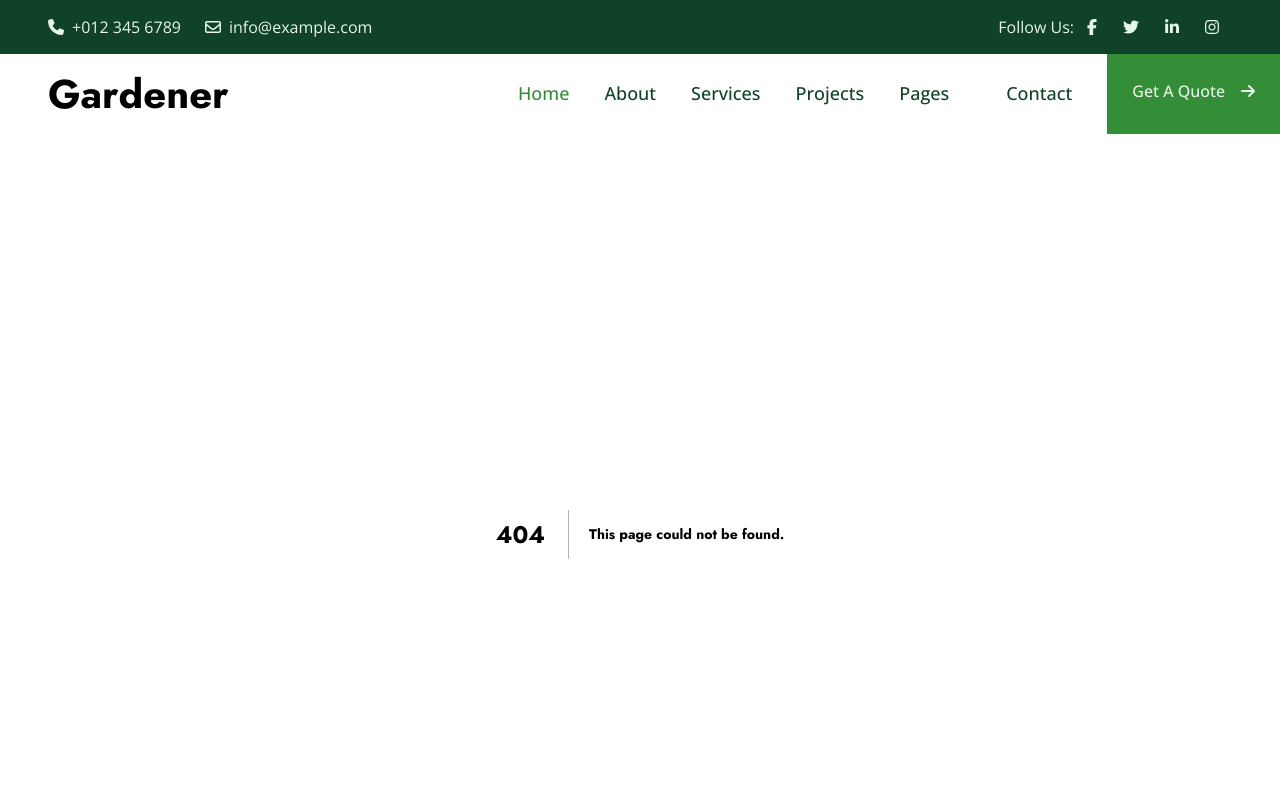
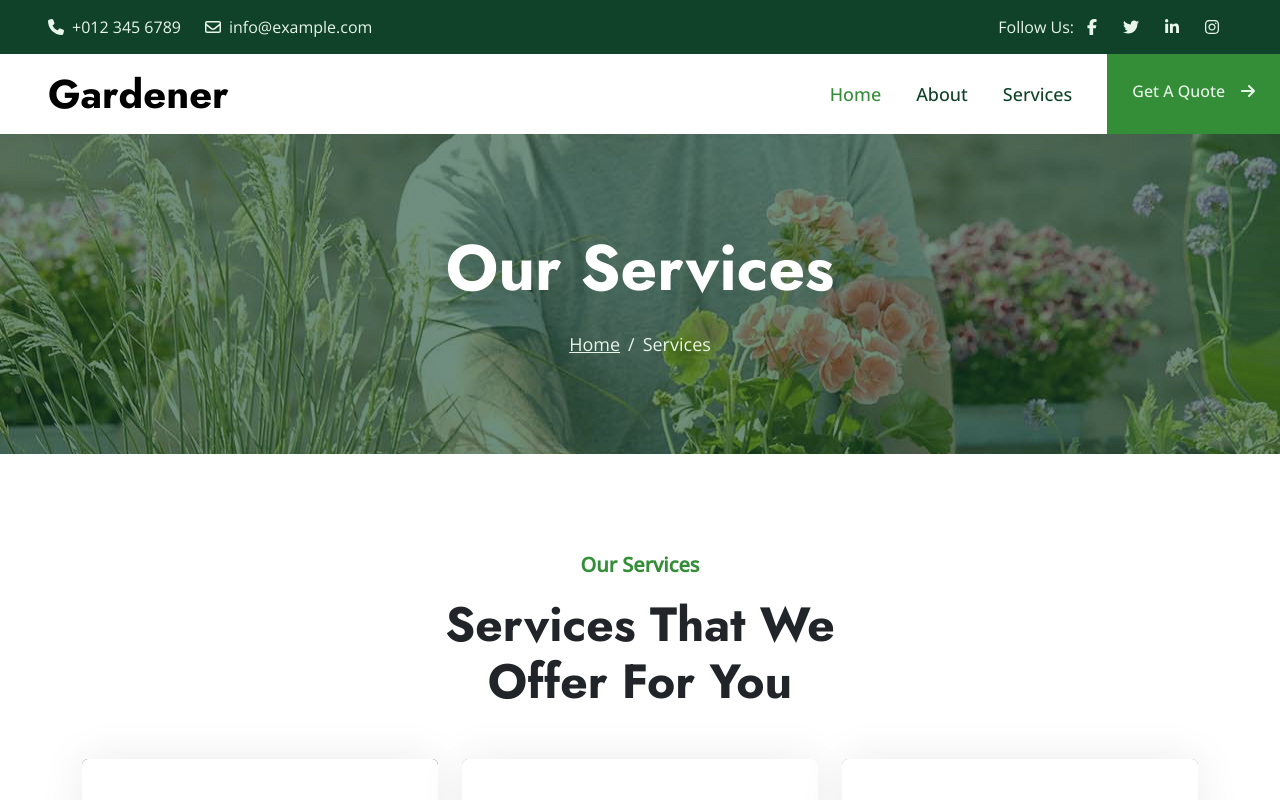
Before and after one commit to ankushshewale/gardenerWebsite, a Next.js app: page /services in a window 1280 px wide. Before the commit this address had no page. Shown: the top 800 px of the page. Built offline with nearby package versions, Linux system fonts and the light colour scheme.

Commit message:
Added PageHeader

```diff
--- a/src/app/globals.scss
+++ b/src/app/globals.scss
@@ -1,9 +1,8 @@
 @import "../styles/animate.scss";
 @import "../styles/custom.bootstrap.scss";
-@import '@fortawesome/fontawesome-svg-core/styles.css';
+@import "@fortawesome/fontawesome-svg-core/styles.css";
 
 /********** Template CSS **********/
-
 
 .back-to-top {
   position: fixed;
@@ -37,68 +36,61 @@ h6,
   font-weight: 500 !important;
 }
 
-
 /*** Spinner ***/
 #spinner {
   opacity: 0;
   visibility: hidden;
-  transition: opacity .5s ease-out, visibility 0s linear .5s;
+  transition: opacity 0.5s ease-out, visibility 0s linear 0.5s;
   z-index: 99999;
-}
-
-#spinner.show {
-  transition: opacity .5s ease-out, visibility 0s linear 0s;
+  &.show {
+    transition: opacity 0.5s ease-out, visibility 0s linear 0s;
     visibility: visible;
     opacity: 1;
   }
-
+}
 
 /*** Button ***/
 .btn {
-  transition: .5s;
+  transition: 0.5s;
   font-weight: 500;
-}
 
-.btn-primary,
-.btn-outline-primary:hover {
+  &-primary,
+  &-outline-primary:hover {
     color: var(--light);
   }
 
-.btn-square {
+  &-square {
     width: 38px;
     height: 38px;
   }
-
-.btn-sm-square {
+  &-sm-square {
     width: 32px;
     height: 32px;
   }
-
-.btn-lg-square {
+  &-lg-square {
     width: 48px;
     height: 48px;
   }
-
-.btn-square,
-.btn-sm-square,
-.btn-lg-square {
+  &-square,
+  &-sm-square,
+  &-lg-square {
     padding: 0;
     display: flex;
     align-items: center;
     justify-content: center;
     font-weight: normal;
   }
-
+}
 
 /*** Navbar ***/
 .navbar.sticky-top {
   top: -100px;
-  transition: .5s;
+  transition: 0.5s;
 }
 
 .navbar .navbar-brand,
 .navbar a.btn {
-  height: 80px
+  height: 80px;
 }
 
 .navbar .navbar-nav .nav-link {
@@ -125,13 +117,13 @@ h6,
 }
 
 @media (max-width: 991.98px) {
-  .navbar .navbar-nav .nav-link  {
+  .navbar .navbar-nav .nav-link {
     margin-right: 0;
     padding: 10px 0;
   }
 
   .navbar .navbar-nav {
-      border-top: 1px solid #EEEEEE;
+    border-top: 1px solid #eeeeee;
   }
 }
 
@@ -143,17 +135,16 @@ h6,
     top: 150%;
     opacity: 0;
     visibility: hidden;
-      transition: .5s;
+    transition: 0.5s;
   }
 
   .navbar .nav-item:hover .dropdown-menu {
     top: 100%;
     visibility: visible;
-      transition: .5s;
+    transition: 0.5s;
     opacity: 1;
   }
 }
-
 
 /*** Header ***/
 .carousel-caption {
@@ -165,7 +156,7 @@ h6,
   align-items: center;
   justify-content: center;
   text-align: center;
-  background: rgba(15, 66, 41, .6);
+  background: rgba(15, 66, 41, 0.6);
   z-index: 1;
 }
 
@@ -198,11 +189,10 @@ h6,
 }
 
 .page-header {
-  // background: linear-gradient(rgba(15, 66, 41, .6), rgba(15, 66, 41, .6)), url(../img/carousel-1.jpg) center center no-repeat;
   background-size: cover;
 }
 
-.page-header .breadcrumb-item+.breadcrumb-item::before {
+.page-header .breadcrumb-item + .breadcrumb-item::before {
   color: var(--light);
 }
 
@@ -211,7 +201,6 @@ h6,
   font-size: 18px;
   color: var(--light);
 }
-
 
 /*** Top Feature ***/
 @media (min-width: 991.98px) {
@@ -222,13 +211,11 @@ h6,
   }
 }
 
-
 /*** Facts & Quote ***/
 .facts,
 .quote {
-  background: rgba(15, 66, 41, .6);
+  background: rgba(15, 66, 41, 0.6);
 }
-
 
 /*** Service ***/
 .service-item {
@@ -253,7 +240,7 @@ h6,
   left: 0;
   object-fit: cover;
   transform: scale(1.2);
-  transition: .3s;
+  transition: 0.3s;
   z-index: -1;
 }
 
@@ -262,22 +249,22 @@ h6,
 }
 
 .service-item .service-text {
-  background: #FFFFFF;
-  box-shadow: 0 0 45px rgba(0, 0, 0, .08);
-  transition: .3s;
+  background: #ffffff;
+  box-shadow: 0 0 45px rgba(0, 0, 0, 0.08);
+  transition: 0.3s;
 }
 
 .service-item:hover .service-text {
-  background: rgba(15, 66, 41, .6);
+  background: rgba(15, 66, 41, 0.6);
 }
 
 .service-item .service-text h4,
 .service-item .service-text p {
-  transition: .3;
+  transition: 0.3;
 }
 
 .service-item:hover .service-text h4 {
-  color: #FFFFFF;
+  color: #ffffff;
 }
 
 .service-item:hover .service-text p {
@@ -288,7 +275,7 @@ h6,
   width: 100px;
   height: 100px;
   background: transparent;
-  transition: .5s;
+  transition: 0.5s;
 }
 
 .service-item:hover .service-text .btn-square {
@@ -304,13 +291,12 @@ h6,
   background: var(--light);
   white-space: nowrap;
   overflow: hidden;
-  transition: .3s;
+  transition: 0.3s;
 }
 
 .service-item:hover .service-text .btn {
   width: 112px;
 }
-
 
 /*** Project Portfolio ***/
 #portfolio-flters {
@@ -324,7 +310,7 @@ h6,
   font-weight: 500;
   color: var(--primary);
   cursor: pointer;
-  transition: .5s;
+  transition: 0.5s;
   border-bottom: 2px solid transparent;
 }
 
@@ -347,8 +333,8 @@ h6,
   height: 100%;
   top: 0;
   left: 0;
-  background: rgba(15, 66, 41, .6);
-  transition: .5s;
+  background: rgba(15, 66, 41, 0.6);
+  transition: 0.5s;
 }
 
 .portfolio-inner::after {
@@ -371,13 +357,13 @@ h6,
   flex-direction: column;
   align-items: center;
   justify-content: center;
-  transition: .5s;
+  transition: 0.5s;
   z-index: 3;
   opacity: 0;
 }
 
 .portfolio-inner:hover .portfolio-text {
-  transition-delay: .3s;
+  transition-delay: 0.3s;
   opacity: 1;
 }
 
@@ -391,7 +377,6 @@ h6,
   color: var(--light);
 }
 
-
 /*** Team ***/
 .team-item {
   position: relative;
@@ -404,10 +389,10 @@ h6,
   left: -100%;
   bottom: 45px;
   padding: 1.5rem;
-  background: #FFFFFF;
+  background: #ffffff;
   border-radius: 0 4px 4px 0;
   opacity: 0;
-  transition: .5s;
+  transition: 0.5s;
 }
 
 .team-item:hover .team-text {
@@ -434,16 +419,15 @@ h6,
   display: flex;
   align-items: center;
   justify-content: center;
-  transition: .5s;
+  transition: 0.5s;
   z-index: 3;
   opacity: 0;
 }
 
 .team-item:hover .team-img .team-social {
-  transition-delay: .3s;
+  transition-delay: 0.3s;
   opacity: 1;
 }
-
 
 /*** Testimonial ***/
 
@@ -469,7 +453,7 @@ h6,
   background: var(--light);
   border-radius: 4px;
   font-size: 22px;
-  transition: .5s;
+  transition: 0.5s;
 }
 
 .testimonial-carousel .owl-nav .owl-prev:hover,
@@ -477,7 +461,6 @@ h6,
   background: var(--primary);
   color: var(--light);
 }
-
 
 /*** Footer ***/
 .footer .btn.btn-link {
@@ -488,7 +471,7 @@ h6,
   color: var(--light);
   font-weight: normal;
   text-transform: capitalize;
-  transition: .3s;
+  transition: 0.3s;
 }
 
 .footer .btn.btn-link::before {
@@ -507,11 +490,11 @@ h6,
 
 .copyright {
   color: var(--light);
-  background: #072A19;
+  background: #072a19;
 }
 
 .copyright a {
-  color: #FFFFFF;
+  color: #ffffff;
 }
 
 .copyright a:hover {
--- /dev/null
+++ b/src/app/services/page.js
@@ -0,0 +1,22 @@
+import React from "react";
+import { servicesData } from "@/data/HomePage";
+import Services from "./../../components/Services";
+import PageHeader from "@/components/PageHeader";
+const ServicesPage = () => {
+  const servicesPageHeader = {
+    title: "Our Services",
+    breadcrumbs: [
+      { label: "Home", link: "/" },
+      { label: "Services", active: true },
+    ],
+  };
+
+  return (
+    <>
+      <PageHeader pageHeader={servicesPageHeader} />
+      <Services services={servicesData} />
+    </>
+  );
+};
+
+export default ServicesPage;
--- a/src/components/Navbar.js
+++ b/src/components/Navbar.js
@@ -8,6 +8,7 @@ import {
 } from "@fortawesome/free-brands-svg-icons";
 import { faPhone, faArrowRight } from "@fortawesome/free-solid-svg-icons";
 import { faEnvelope } from "@fortawesome/free-regular-svg-icons";
+import Link from "next/link";
 
 const Navbar = () => {
   return (
@@ -64,50 +65,18 @@ const Navbar = () => {
         </button>
         <div className="collapse navbar-collapse" id="navbarCollapse">
           <div className="navbar-nav ms-auto p-4 p-lg-0">
-            <a href="index.html" className="nav-item nav-link active">
+            <Link href="/" className="nav-item nav-link active">
               Home
-            </a>
-            <a href="about.html" className="nav-item nav-link">
+            </Link>
+            <Link href="/about" className="nav-item nav-link">
               About
-            </a>
-            <a href="service.html" className="nav-item nav-link">
+            </Link>
+            <Link href="/services" className="nav-item nav-link">
               Services
-            </a>
-            <a href="project.html" className="nav-item nav-link">
-              Projects
-            </a>
-            <div className="nav-item dropdown">
-              <a
-                href="#"
-                className="nav-link dropdown-toggle"
-                data-bs-toggle="dropdown"
-              >
-                Pages
-              </a>
-              <div className="dropdown-menu bg-light m-0">
-                <a href="feature.html" className="dropdown-item">
-                  Features
-                </a>
-                <a href="quote.html" className="dropdown-item">
-                  Free Quote
-                </a>
-                <a href="team.html" className="dropdown-item">
-                  Our Team
-                </a>
-                <a href="testimonial.html" className="dropdown-item">
-                  Testimonial
-                </a>
-                <a href="404.html" className="dropdown-item">
-                  404 Page
-                </a>
-              </div>
-            </div>
-            <a href="contact.html" className="nav-item nav-link">
-              Contact
-            </a>
+            </Link>
           </div>
           <a
-            href=""
+            href="/services"
             className="btn btn-primary py-4 px-lg-4 rounded-0 d-none d-lg-block"
           >
             Get A Quote
--- /dev/null
+++ b/src/components/PageHeader.js
@@ -0,0 +1,41 @@
+import React from "react";
+
+const PageHeader = ({ pageHeader }) => {
+  const { title, breadcrumbs } = pageHeader;
+  return (
+    <section
+      className="container-fluid page-header py-5 mb-5 animated fadeIn"
+      style={{
+        background:
+          "linear-gradient(rgba(15, 66, 41, .6), rgba(15, 66, 41, .6)), url(/images/carousel-1.jpg) center center no-repeat",
+      }}
+    >
+      <div className="container text-center py-5">
+        <h1 className="display-3 text-white mb-4 animated slideInDown">
+          {title}
+        </h1>
+        {breadcrumbs && (
+          <nav aria-label="breadcrumb animated slideInDown">
+            <ol className="breadcrumb justify-content-center mb-0">
+              {breadcrumbs.map((item, index) => (
+                <li
+                  key={index}
+                  className={`breadcrumb-item ${item.active ? "active" : ""}`}
+                  aria-current={item.active ? "page" : undefined}
+                >
+                  {item.link ? (
+                    <a href={item.link}>{item.label}</a>
+                  ) : (
+                    item.label
+                  )}
+                </li>
+              ))}
+            </ol>
+          </nav>
+        )}
+      </div>
+    </section>
+  );
+};
+
+export default PageHeader;
```
Lines whose indentation alone changed are shown as unchanged.
